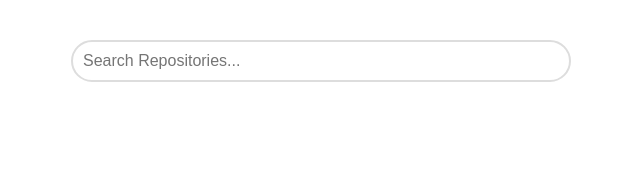
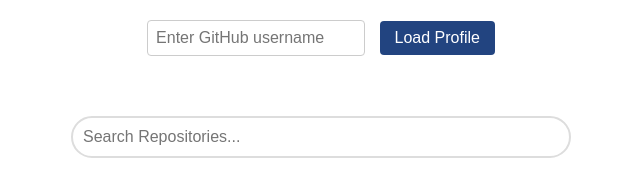
Before and after one commit to ry-aki/Repo-Viewer, a plain HTML site: page index.html in a window 1280 px wide. Shown: the whole page, without its empty margins (319-959 px from the left). Drawn offline with Linux system fonts and the light colour scheme; no server answers.

Commit message:
Feature: Added GitHub User Seach

```diff
--- a/index.html
+++ b/index.html
@@ -10,12 +10,17 @@
 <body>
     <div id="app">
 
+        <div id="username">
+            <input type="text" id="input-username" placeholder="Enter GitHub username" />
+            <button onclick="updateUser()">Load Profile</button>
+        </div>
+
         <div id="profile">
             <!--Profile detailss-->
         </div>
 
         <div id="search">
-            <input type="search" id="searchInput" placeholder="Search Repositories..." oninput="filterRepositories()">
+            <input type="search" id="search-input" placeholder="Search Repositories..." oninput="filterRepositories()">
         </div>
 
         <div id="repoList">
--- a/script.js
+++ b/script.js
@@ -1,6 +1,5 @@
-
 const apiRoot = 'https://api.github.com/users/';
-const user = 'ry-aki'; //++ get username from user
+let user = 'ry-aki';
 let currentPage = 1;
 const perPage = 10;
 let searchQuery = '';
@@ -8,6 +7,17 @@ let searchQuery = '';
 const repoList = document.getElementById('repoList');
 const pagination = document.getElementById('pagination');
 
+function updateUser() {
+    const inputUsername = document.getElementById('input-username').value.trim();
+    if (inputUsername) {
+        user = inputUsername;
+        currentPage = 1;
+        fetchProfile();
+        fetchRepositories();
+    } else {
+        alert("Please enter a GitHub username.");
+    }
+}
 
 function fetchProfile() {
     fetch(`${apiRoot}${user}`)
@@ -39,7 +49,7 @@ function displayProfile(profileData) {
 }
 
 function filterRepositories() {
-    const searchValue = document.getElementById('searchInput').value.toLowerCase();
+    const searchValue = document.getElementById('search-input').value.toLowerCase();
     const repos = document.querySelectorAll('.repository');
     repos.forEach(repo => {
         const title = repo.querySelector('h2').textContent.toLowerCase();
--- a/styles.css
+++ b/styles.css
@@ -13,6 +13,36 @@ p{
     margin: auto;
     width: 80%;
     max-width: 1200px;
+}
+
+/* Username Entry */
+
+#username {
+    text-align: center;
+    margin: 20px 0;
+}
+
+#input-username {
+    padding: 8px;
+    border: 1px solid #ccc;
+    border-radius: 4px;
+    font-size: 16px;
+    width: 200px;
+}
+
+#username button {
+    padding: 8px 15px;
+    margin-left: 10px;
+    border: none;
+    background-color: #224480;
+    color: white;
+    border-radius: 4px;
+    cursor: pointer;
+    font-size: 16px;
+}
+
+#username button:hover {
+    background-color: #18365a;
 }
 
 /* Profile */
```
